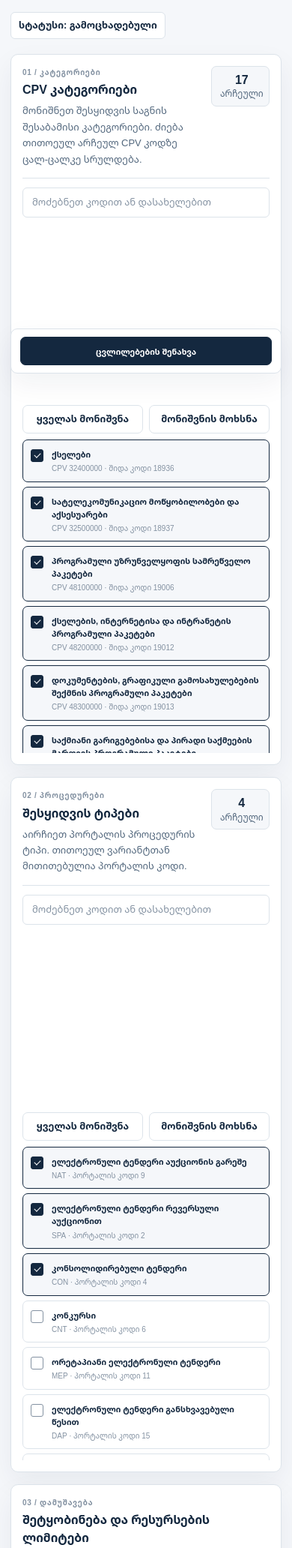
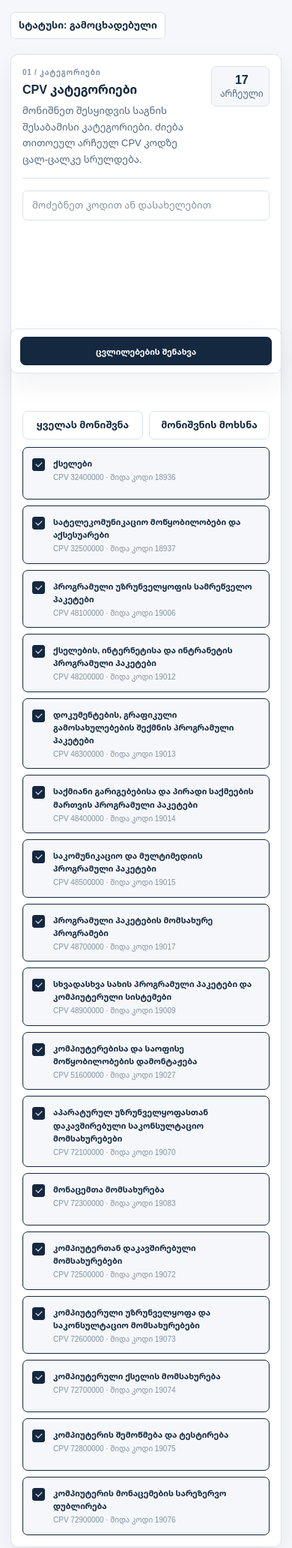
Before and after one commit to grammaton88/tender-monitor, a Flask app: page /settings in a window 390 px wide. Shown: the part 334-2398 px from the top of the page at 75% size. Run offline with Flask 3, Linux system fonts and the light colour scheme.

Commit message:
Update style.css

```diff
--- a/public/static/css/style.css
+++ b/public/static/css/style.css
@@ -1504,11 +1504,9 @@ h2 {
   .filter-toolbar {
     align-items: stretch;
     flex-direction: column;
-    margin: 12px 0 6px;          /* tighter vertical spacing */
-    gap: 10px;
-  }
-
-.search-field {
+  }
+
+  .search-field {
     max-width: none;
   }
 
@@ -1520,23 +1518,6 @@ h2 {
   .toolbar-actions .text-button {
     flex: 1 1 130px;
     white-space: normal;
-  }
-
-  /* Keep CPV / type lists close to the search field on phones —
-     avoid a tall empty-looking gap before the first option. */
-  .option-list {
-    max-height: min(55vh, 420px);
-    overflow-y: auto;
-    overscroll-behavior: contain;
-    -webkit-overflow-scrolling: touch;
-    margin-top: 0;
-    padding-top: 2px;
-    gap: 6px;
-  }
-
-  .option-row {
-    min-height: 52px;
-    padding: 10px;
   }
 
   .section-heading {
```
